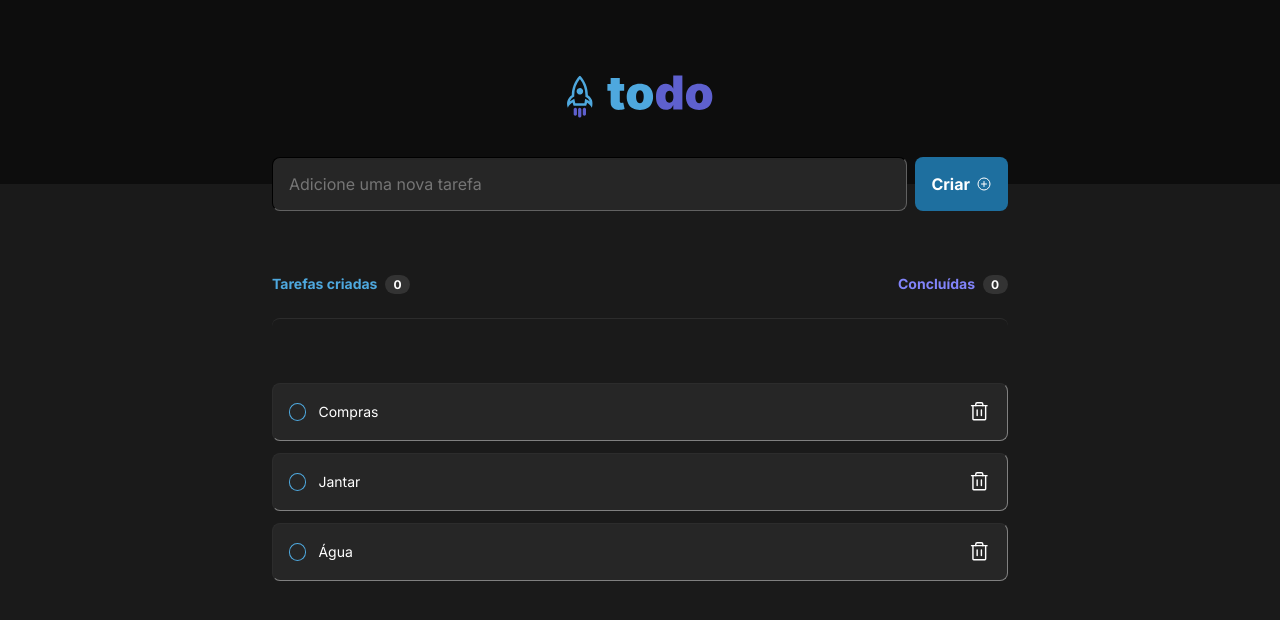
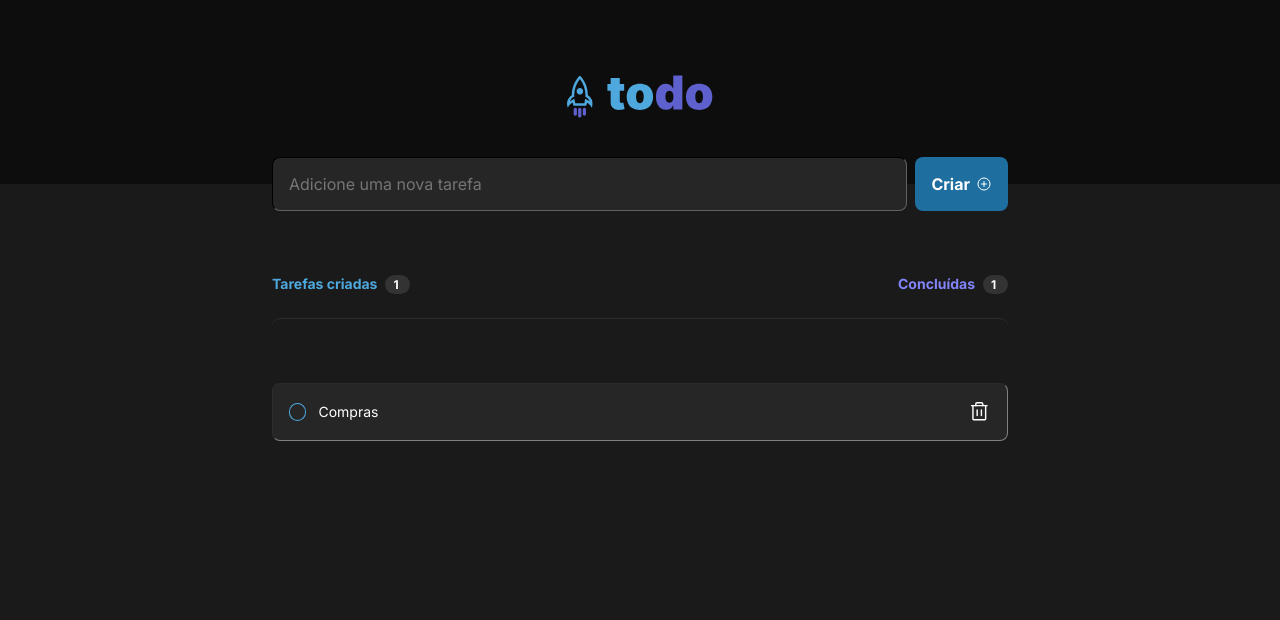
Before and after one commit to Mateus8741/desafio_01_ignite_2022, a React (Vite) app: page / in a window 1280 px wide. Shown: the top 620 px of the page. Built offline with nearby package versions, Linux system fonts and the light colour scheme.

Commit message:
Finished

```diff
--- a/src/App.tsx
+++ b/src/App.tsx
@@ -1,45 +1,20 @@
 import { Header } from "./components/Header";
-import { NewTask } from "./components/NewTask";
 import { TasksList } from "./components/TasksList";
 
 import "./global-style.css";
 
-const newTask = [
-  {
-    id: 0,
-    task: "Compras",
-  },
-  {
-    id: 1,
-    task: "Jantar",
-  },
-  {
-    id: 2,
-    task: "Água",
-  },
-];
-
 const style2 = {
   display: "flex",
   justifyContent: "center",
-  padding: "4rem 3rem",
+  padding: "0 3rem",
 };
 
 export function App() {
   return (
     <div>
       <Header />
-      <div
-        style={{
-          display: "flex",
-          justifyContent: "center",
-          padding: "0 3rem",
-        }}
-      >
-        <NewTask />
-      </div>
       <main style={style2}>
-        <TasksList content={newTask} />
+        <TasksList />
       </main>
     </div>
   );
--- a/src/components/NewTask/styles.ts
+++ b/src/components/NewTask/styles.ts
@@ -1,7 +1,6 @@
 import styled from "styled-components";
 
 export const Container = styled.div`
-  width: 46rem;
   display: flex;
   flex-direction: row;
   margin-top: calc(0px - 1.5rem - 3px);
--- a/src/components/Task/index.tsx
+++ b/src/components/Task/index.tsx
@@ -1,28 +1,42 @@
 import { Trash } from "phosphor-react";
-import { useState } from "react";
+import React, { useState } from "react";
 
 import * as S from "./styles";
 
 interface Props {
   task: string;
+  onDeleteTask: (comment: string) => void;
 }
 
-export function Task({ task }: Props) {
+export function Task({ task, onDeleteTask }: Props, text: string) {
   const [isChecked, setIsChecked] = useState(false);
 
   function handleCompleteTask() {
     setIsChecked(true);
   }
 
+  function handleDeleteTask() {
+    onDeleteTask(task);
+  }
+
   return (
     <S.Container isChecked={isChecked}>
       <S.Content>
-        <input type="checkbox" onChange={handleCompleteTask} checked={isChecked}/>
+        <input
+          type="checkbox"
+          onChange={handleCompleteTask}
+          checked={isChecked}
+        />
 
         <S.DivText>
           <S.Text isChecked={isChecked}>{task}</S.Text>
         </S.DivText>
-        <Trash size={24} color="#FFF" cursor="pointer" />
+        <Trash
+          size={24}
+          color="#FFF"
+          cursor="pointer"
+          onClick={handleDeleteTask}
+        />
       </S.Content>
     </S.Container>
   );
--- a/src/components/Task/styles.ts
+++ b/src/components/Task/styles.ts
@@ -67,8 +67,6 @@ export const Text = styled.p<Props>`
   font-family: ${({ theme }) => theme.fonts.inter_400};
   color: ${({ isChecked, theme }) =>
     isChecked ? theme.colors.gray_300 : theme.colors.white};
-  /* text-decoration: ${({ isChecked }) =>
-    isChecked ? "line-through" : "none"}; */
   ${({ isChecked }) =>
     isChecked &&
     css`
--- a/src/components/TasksList/index.tsx
+++ b/src/components/TasksList/index.tsx
@@ -1,7 +1,9 @@
-import { ClipboardText } from "phosphor-react";
+import { ClipboardText, PlusCircle } from "phosphor-react";
+import { useState } from "react";
 import { Task } from "../Task";
 
 import * as S from "./styles";
+import * as NT from "../NewTask/styles";
 
 interface Props {
   content: {
@@ -10,23 +12,56 @@ interface Props {
   }[];
 }
 
-export function TasksList({ content }: Props) {
+export function TasksList() {
+  const [tasks, setTasks] = useState(["Compras"]);
+  const [tk, setTk] = useState("");
+
+  function handleCreateNewTask(e: any) {
+    e?.preventDefault();
+    setTasks([...tasks, tk]);
+    setTk("");
+  }
+
+  function handleNewTask(e: any) {
+    setTk(e.target.value);
+  }
+
+  function handleDeleteTask(tasksToDelete: any) {
+    const tasksWithoutDeletedOne = tasks.filter((tasks) => {
+      return tasks != tasksToDelete;
+    });
+    setTasks(tasksWithoutDeletedOne);
+  }
+
   return (
     <S.Container>
+      <form onSubmit={handleCreateNewTask}>
+        <NT.Container>
+          <NT.Input
+            placeholder="Adicione uma nova tarefa"
+            onChange={handleNewTask}
+            value={tk}
+          />
+          <NT.Button type="submit">
+            Criar <PlusCircle size={16} style={{ marginLeft: "6px" }} />
+          </NT.Button>
+        </NT.Container>
+      </form>
+
       <S.Info>
         <S.InfoContent>
           <S.CreatedTasks>Tarefas criadas</S.CreatedTasks>
-          <S.Counter>0</S.Counter>
+          <S.Counter>{tasks.length}</S.Counter>
         </S.InfoContent>
 
         <S.InfoContent>
           <S.EndedTasks>Concluídas</S.EndedTasks>
-          <S.Counter>0</S.Counter>
+          <S.Counter>{tasks.length}</S.Counter>
         </S.InfoContent>
       </S.Info>
 
       <S.Content>
-        {content.length === 0 && (
+        {tasks.length === 0 && (
           <>
             <ClipboardText size={56} color="#333333" />
             <S.Strong>Você ainda não tem tarefas cadastradas</S.Strong>
@@ -34,8 +69,8 @@ export function TasksList({ content }: Props) {
           </>
         )}
 
-        {content.map((item) => (
-          <Task key={item.id} task={item.task} />
+        {tasks.map((item, index) => (
+          <Task key={index} task={item} onDeleteTask={handleDeleteTask} />
         ))}
       </S.Content>
     </S.Container>
--- a/src/components/TasksList/styles.ts
+++ b/src/components/TasksList/styles.ts
@@ -11,6 +11,7 @@ export const Info = styled.div`
   display: flex;
   flex-direction: row;
   justify-content: space-between;
+  margin-top: 4rem;
 `;
 
 export const InfoContent = styled.div`
```
